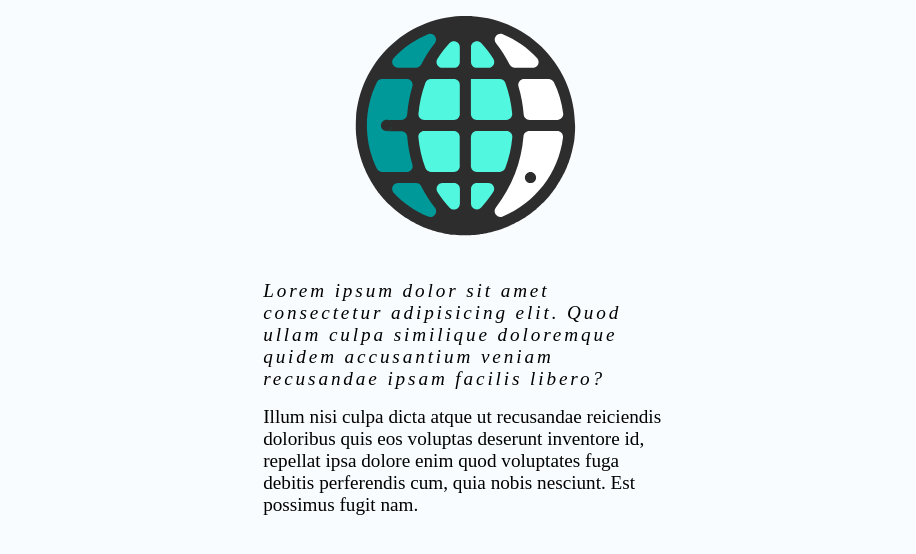
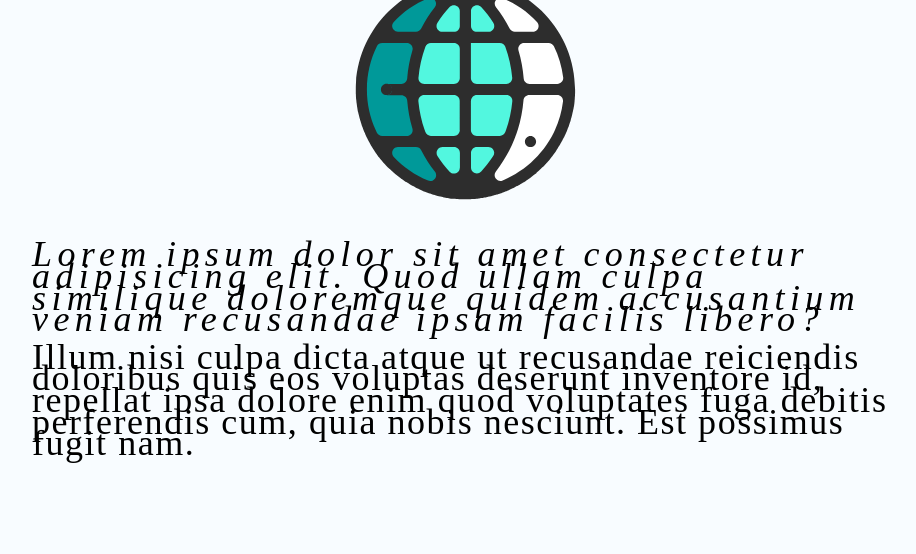
Before and after one commit to RVCC-IDMX/fraunces-Battlebros1, an Eleventy site: page src/index.html in a window 1280 px wide. Shown: the part 126-680 px from the top of the page, without its empty margins (177-1093 px from the left). Built offline with nearby package versions, Linux system fonts and the light colour scheme; Eleventy itself is replaced by a stand-in of ours; files that its build step writes are made by us from their sources; a web font is replaced by a local one.

Commit message:
Fonts reformated

```diff
--- a/src/index.html
+++ b/src/index.html
@@ -9,7 +9,7 @@
     <link rel="shortcut icon" href="images/world.png" type="image/png">
     <link rel="stylesheet" href="css/main.css">
   </head>
-  <body>
+  <body style='font-variation-settings: "opsz" 32, "SOFT" 66.5, "WONK" 0.371;font-weight: 150;line-height: 0.6;letter-spacing: 0.051em;font-size: 30px;'>
     <header class="header">
       <h1 class="header__title">Hello World</h1>
       <img class="header__img" src="images/world.svg" alt="a world icon">
--- a/src/sass/base/_typography.scss
+++ b/src/sass/base/_typography.scss
@@ -3,14 +3,16 @@
 @font-face {
     font-family: 'Fraunces';
     font-style: normal;
-    font-weight: 100 900;
+    font-weight: 150;
+    font-optical-sizing: 32;
     src: url('/fonts/Fraunces[SOFT\,WONK\,opsz\,wght].ttf') format('truetype');
 }
 
 @font-face {
     font-family: 'Fraunces';
     font-style: italic;
-    font-weight: 100 900;
+    font-weight: 150;
+    font-optical-sizing: 32;
     src: url('/fonts/Fraunces-Italic[SOFT\,WONK\,opsz\,wght].ttf') format('truetype');
 }
 
```
